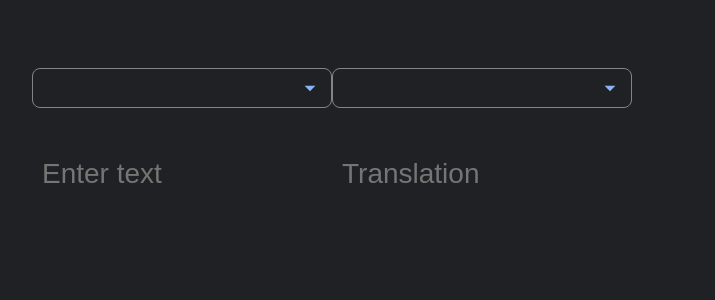
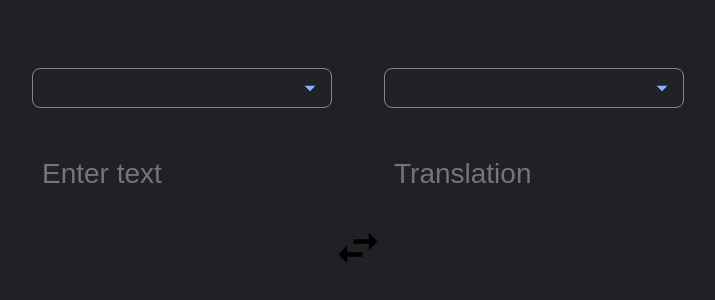
Before and after one commit to echizenyayota/deepl-translation-app20230708, a React (Create React App) app: page / in a window 1280 px wide. Shown: the part 152-452 px from the top of the page, without its empty margins (282-997 px from the left). Built offline with nearby package versions, Linux system fonts and the light colour scheme.

Commit message:
Add the arrow-component

```diff
--- a/src/App.js
+++ b/src/App.js
@@ -8,6 +8,7 @@ const App = () => {
   return (
     <div className="app">
       <TextBox style='input' />
+          <Arrows />
       <TextBox style='output'/>
     </div>
   );
--- a/src/components/Arrows.js
+++ b/src/components/Arrows.js
@@ -1,8 +1,12 @@
 const Arrows = () => {
   return (
-    <div>
-      Arrows
-    </div>
+    <svg
+      focusable="false"
+      xmlns="http://www.w3.org/2000/svg"
+      viewBox="0 0 24 24"
+    >
+      <path d="M6.99 11L3 15l3.99 4v-3H14v-2H6.99v-3zM21 9l-3.99-4v3H10v2h7.01v3L21 9z"></path>
+    </svg>
   )
 }
 
--- a/src/components/TextBox.js
+++ b/src/components/TextBox.js
@@ -1,4 +1,4 @@
-import SelectDropDown from "./SelecDropDown";
+import SelectDropDown from "./SelectDropDown";
 
 const TextBox = ({ style }) => {
   return (
```
Also changed, not shown: src/components/SelectDropDown.js (renamed from src/components/SelecDropDown.js).
